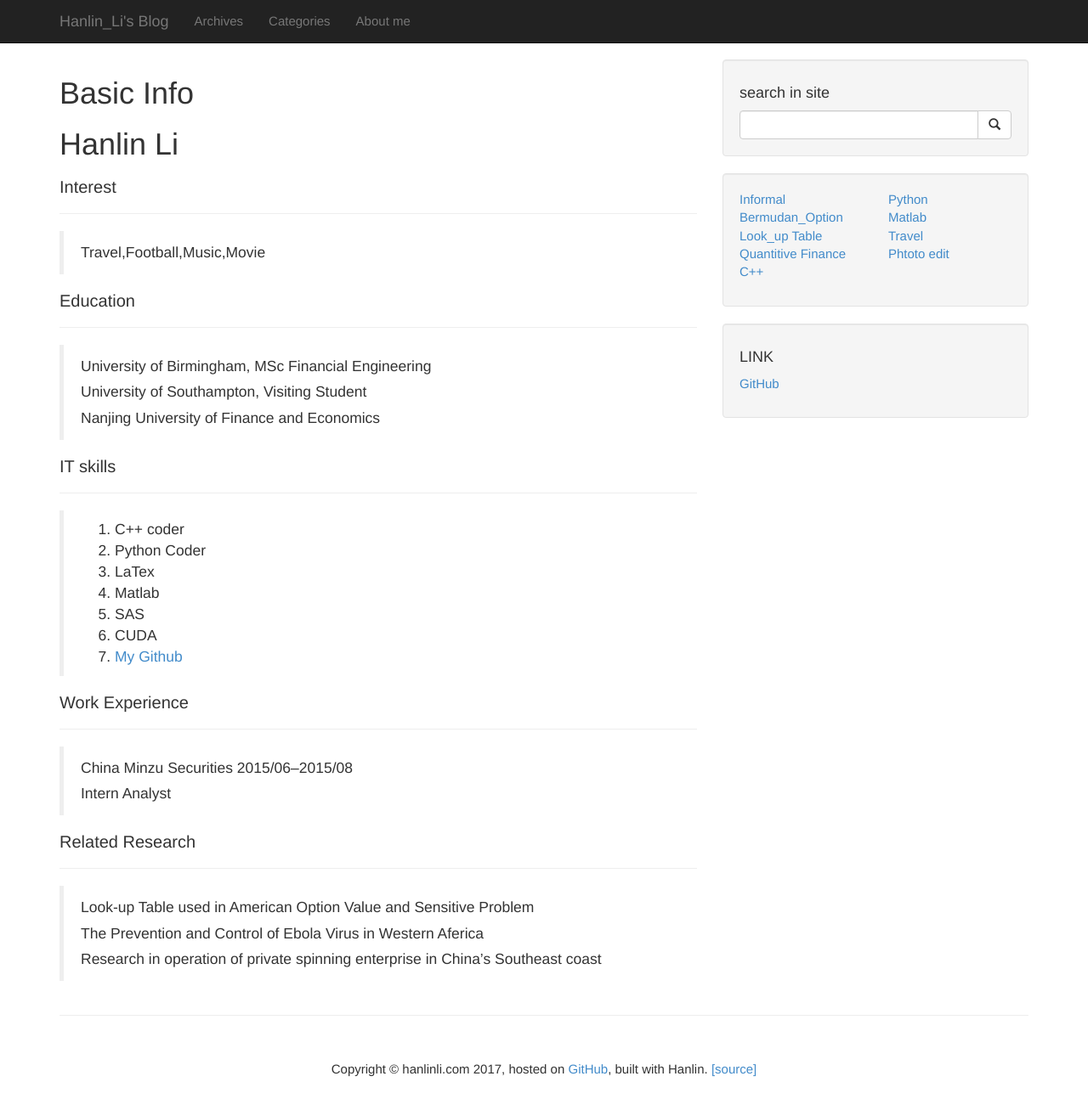
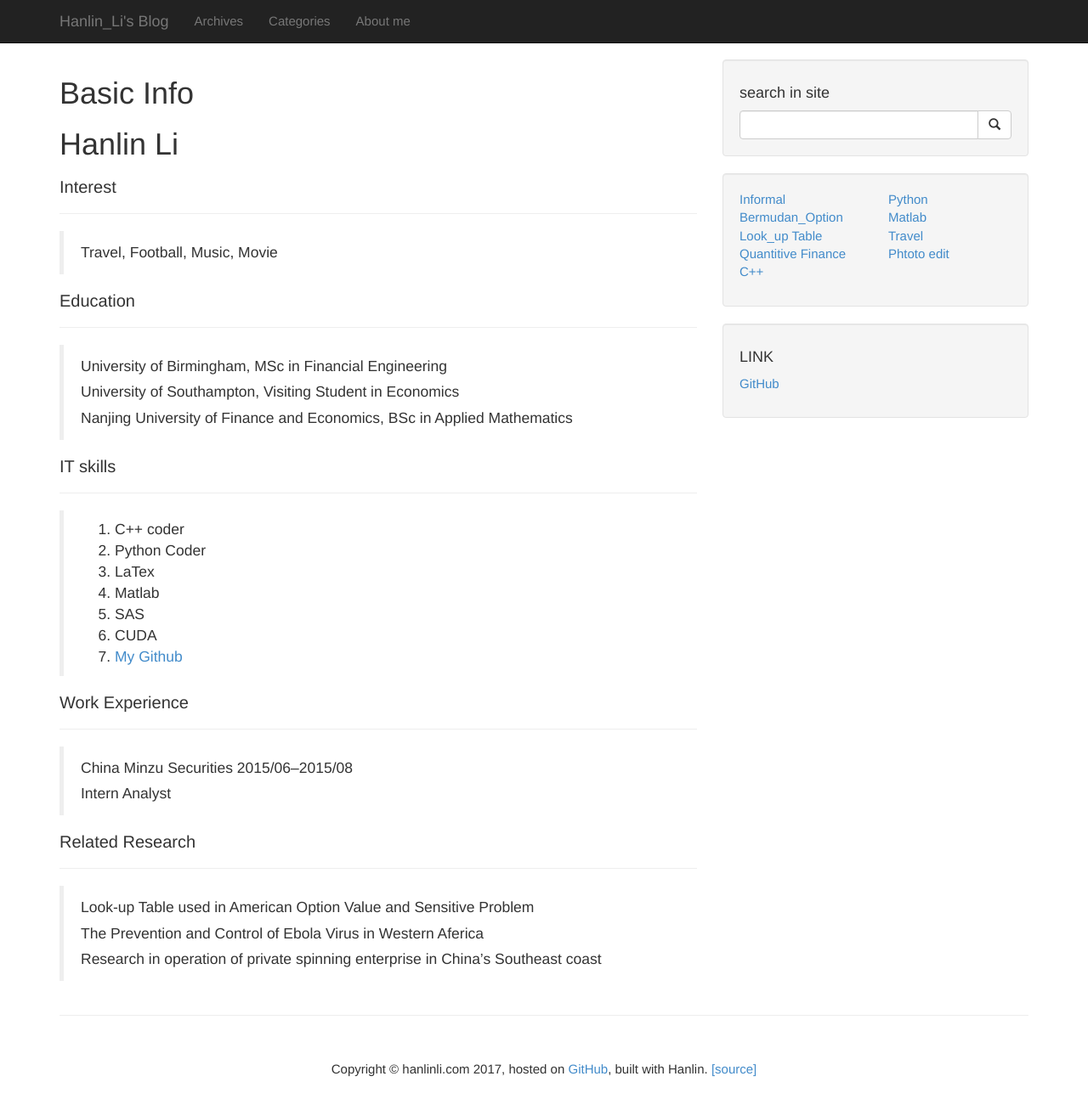
Before and after one commit to hanlinlibham/hanlinlibham.github.io, a Jekyll site: the page built from about.markdown, in a window 1280 px wide and 1332 px high. Shown: the top 1307 px of the window at 85% size. Built offline with Jekyll 4.4.1, drawn with Linux system fonts in a browser that asks for light colours; our own code applies the rules of GitHub Pages for plain Markdown files; Markdown is read by kramdown in place of the engine named in the settings.

Commit message:
Update about.markdown

```diff
--- a/about.markdown
+++ b/about.markdown
@@ -5,14 +5,14 @@
 ## Interest
 ------
 >
-Travel,Football,Music,Movie<br>
+Travel, Football, Music, Movie<br>
 
 ## Education
 ------
 >
-University of Birmingham, MSc Financial Engineering<br>
-University of Southampton, Visiting Student<br>
-Nanjing University of Finance and Economics<br>
+University of Birmingham, MSc in Financial Engineering<br>
+University of Southampton, Visiting Student in Economics<br>
+Nanjing University of Finance and Economics, BSc in Applied Mathematics<br>
 
 ## IT skills
 ------
```
